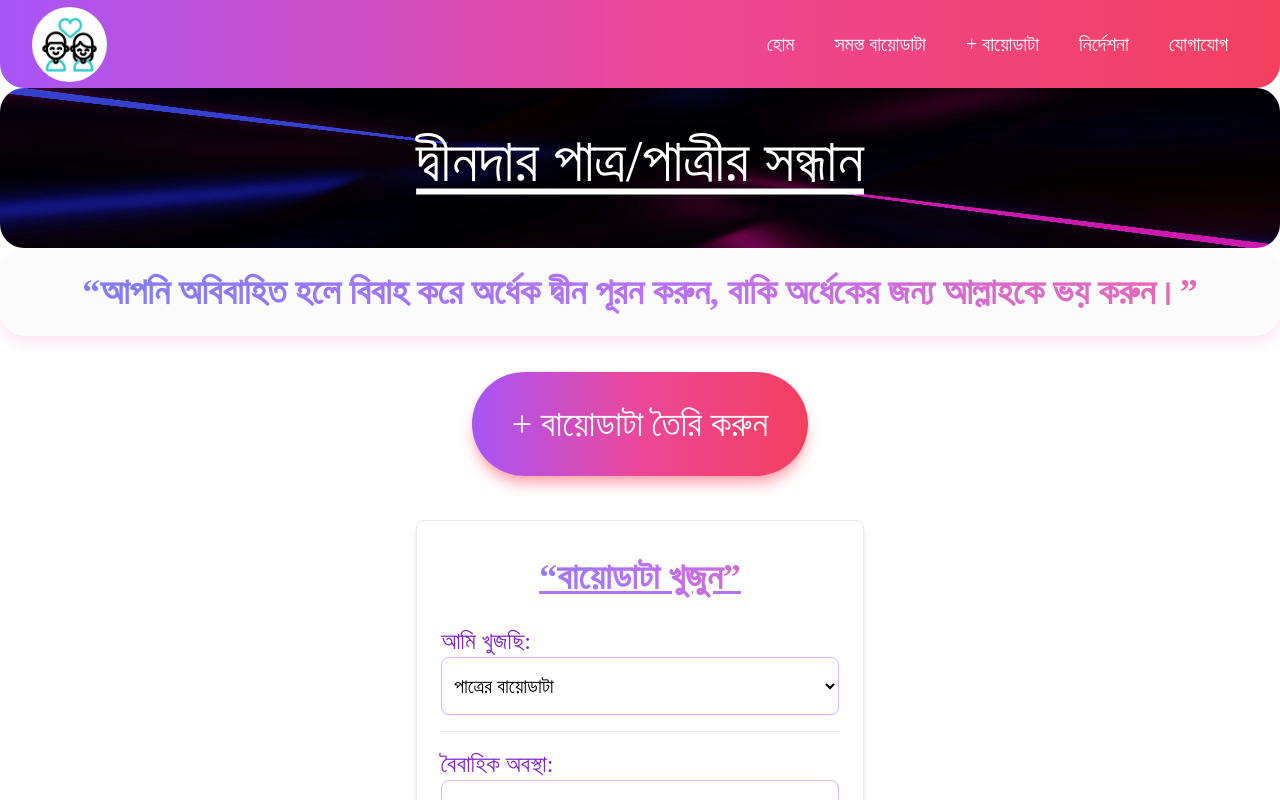
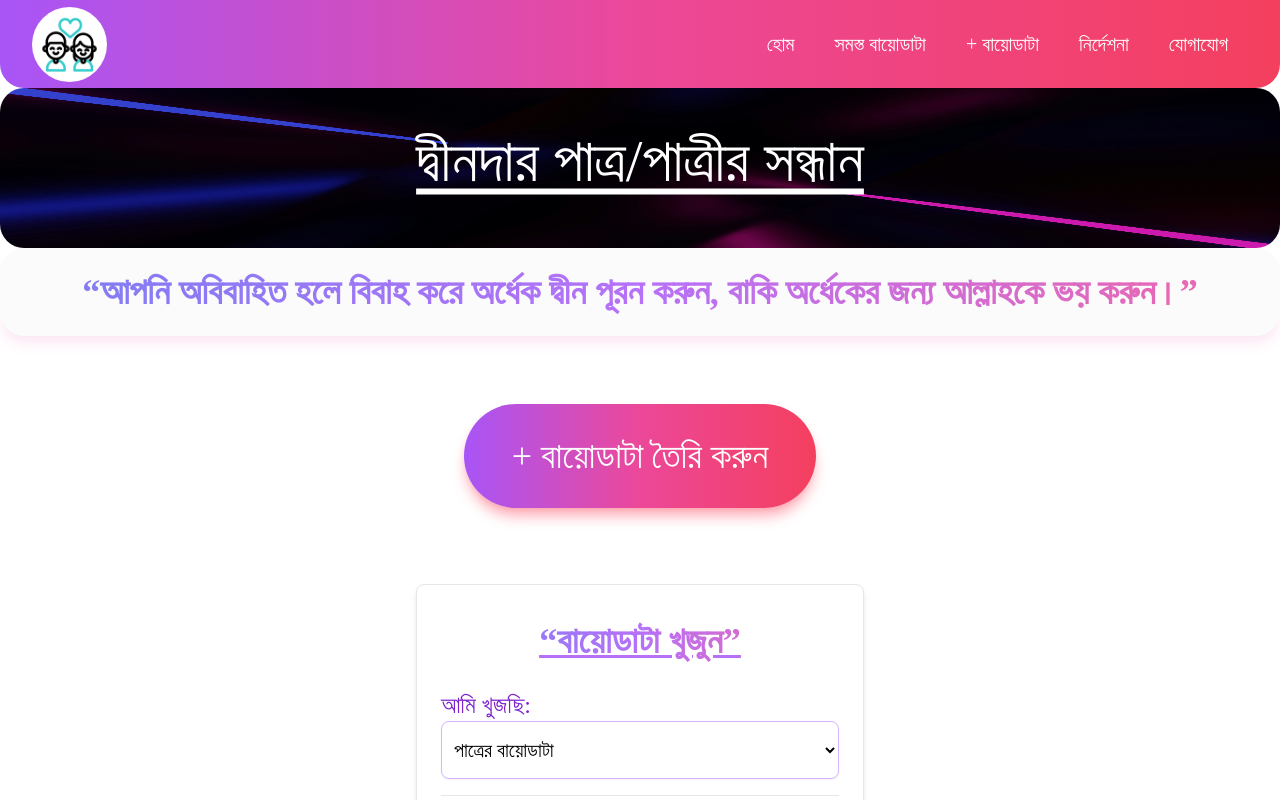
Before and after one commit to arifbillah0156/Dindar-Patro-Patrir-Shondhan-V2, a Next.js app: page / in a window 1280 px wide. Shown: the top 800 px of the page. Built offline with nearby package versions, Linux system fonts and the light colour scheme; a web font is replaced by a local one.

Commit message:
plusBtnEdit

```diff
--- a/app/all_biodata/biodata_card.jsx
+++ b/app/all_biodata/biodata_card.jsx
@@ -90,7 +90,7 @@ export default function BiodataCard({ dataName, dataObj }) {
       <div className="w-full text-center m-6">
         <Link
           href={`/all_biodata/${dataName}`}
-          className="text-white p-3 px-6 bg-gradient-to-r from-indigo-500 via-purple-500 to-pink-500 rounded-xl text-lg hover:ring-2 hover:underline "
+          className="text-white p-3 px-6 bg-gradient-to-r from-indigo-500 via-purple-500 to-pink-500 rounded-xl text-lg hover:ring-2 hover:underline"
         >
           বিস্তারিত দেখুন
         </Link>
--- a/components/HomeAddBiodata.jsx
+++ b/components/HomeAddBiodata.jsx
@@ -7,12 +7,12 @@ export default function HomeAddBiodata() {
   return (
     <div className="mt-12 flex justify-center">
       <div
-        className="text-center w-[max-content] my-5"
+        className="text-center w-full sm:w-[max-content] my-5 px-4"
         title="ফ্রিতে আপনার বায়োডাটা তৈরি করুন।"
       >
         <Link
           href={"/create_new_biodata"}
-          className="text-2xl md:text-4xl bg-gradient-to-r from-purple-500 via-pink-500 to-rose-500 text-white  px-10 py-8 rounded-full shadow-lg shadow-rose-300"
+          className="text-2xl sm:text-4xl bg-gradient-to-r from-purple-500 via-pink-500 to-rose-500 text-white px-12 py-8 rounded-full shadow-lg shadow-rose-300 block"
         >
           + বায়োডাটা তৈরি করুন
         </Link>
```
